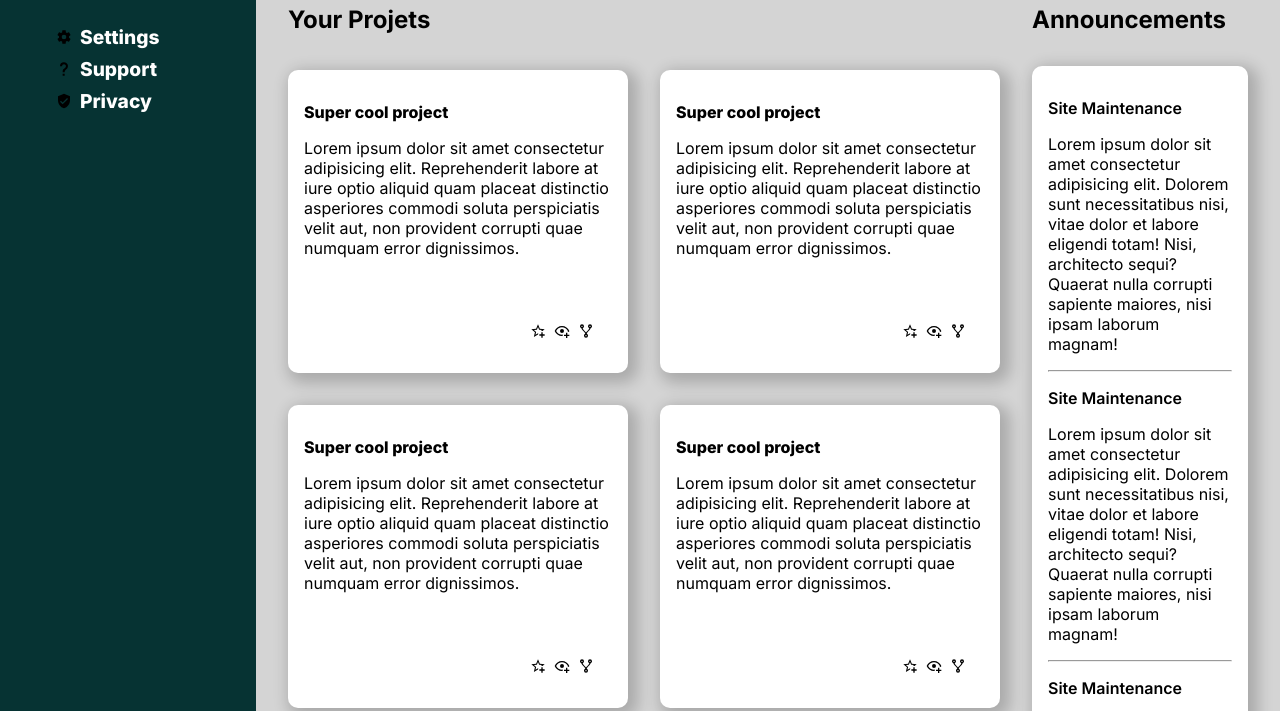
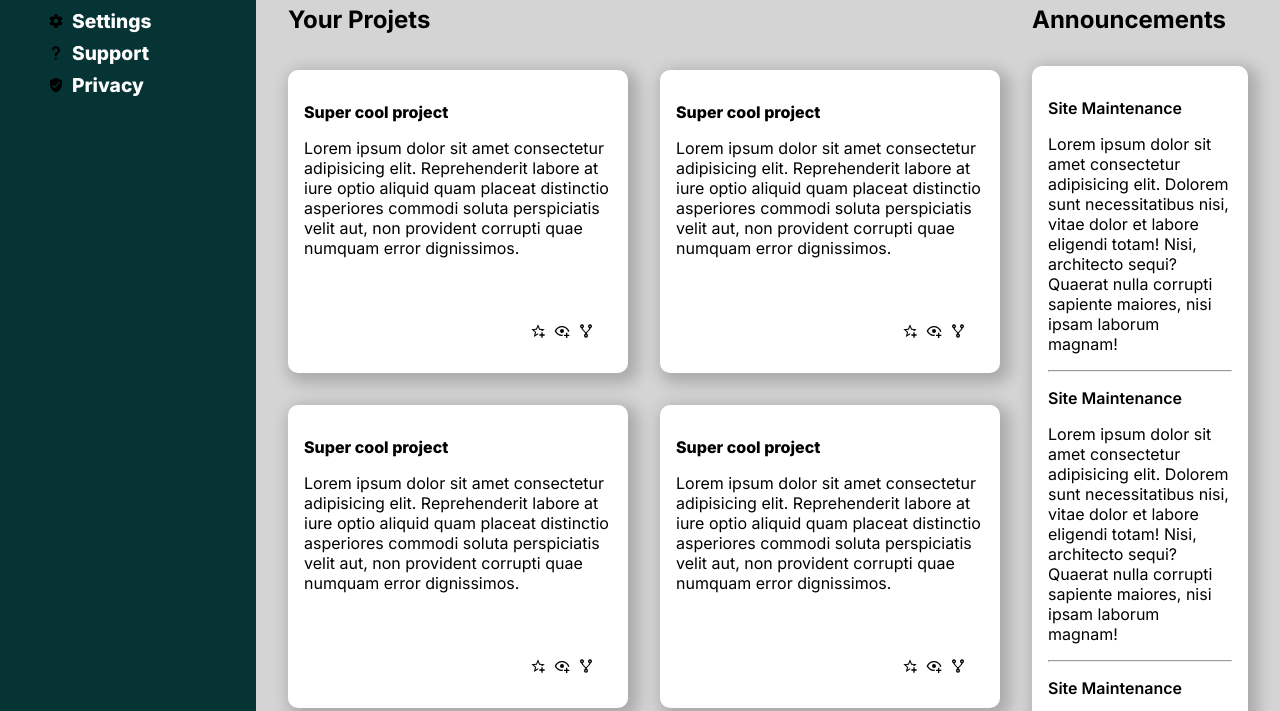
Before and after one commit to antoinevignes/css-admin-dashboard, a plain HTML site: page index.html in a window 1280 px wide. Shown: the part 281-992 px from the top of the page. Drawn offline with Linux system fonts and the light colour scheme.

Commit message:
Small changes

```diff
--- a/style.css
+++ b/style.css
@@ -42,7 +42,7 @@ h3 {
 }
 
 .sidebar {
-  padding: 2vh;
+  padding-left: 1vh;
   background-color: rgb(6, 51, 51);
   color: white;
   grid-row: 1 / 3;
```
